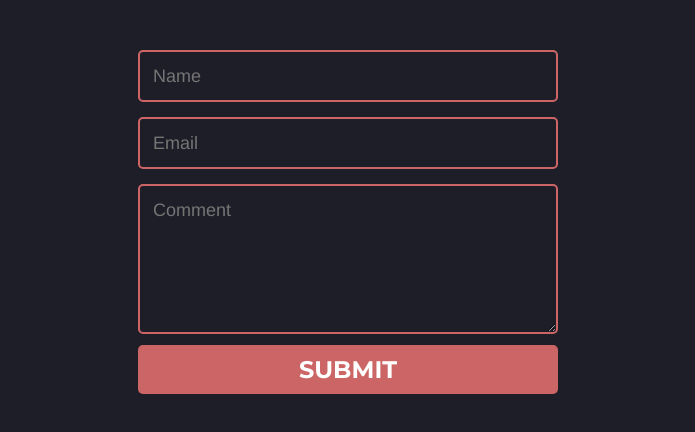
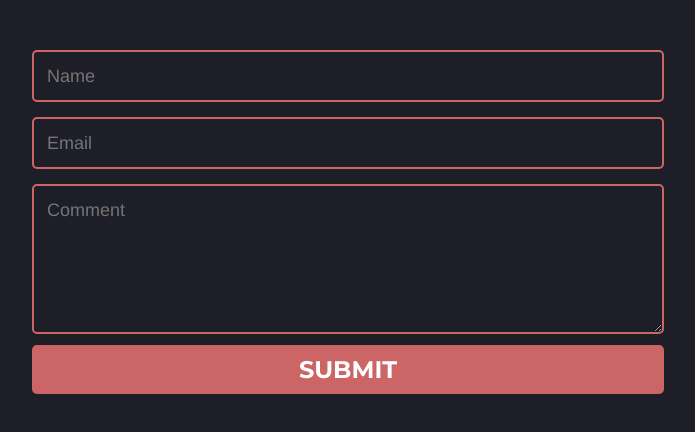
Before and after one commit to Blue-App-Group/DemocracyContactForm, a plain HTML site: page index.html in a window 1280 px wide. Shown: the whole page, without its empty margins (292-987 px from the left). Drawn offline with Linux system fonts and the light colour scheme.

Commit message:
Update index.html

```diff
--- a/index.html
+++ b/index.html
@@ -2,7 +2,7 @@
 @import url(https://fonts.googleapis.com/css?family=Montserrat:400,700);
 
 body { background:rgb(30,30,40); }
-form { max-width:420px; margin:50px auto; }
+form { max-width:50%; margin:50px auto; }
 
 .feedback-input {
   color:white;
```
